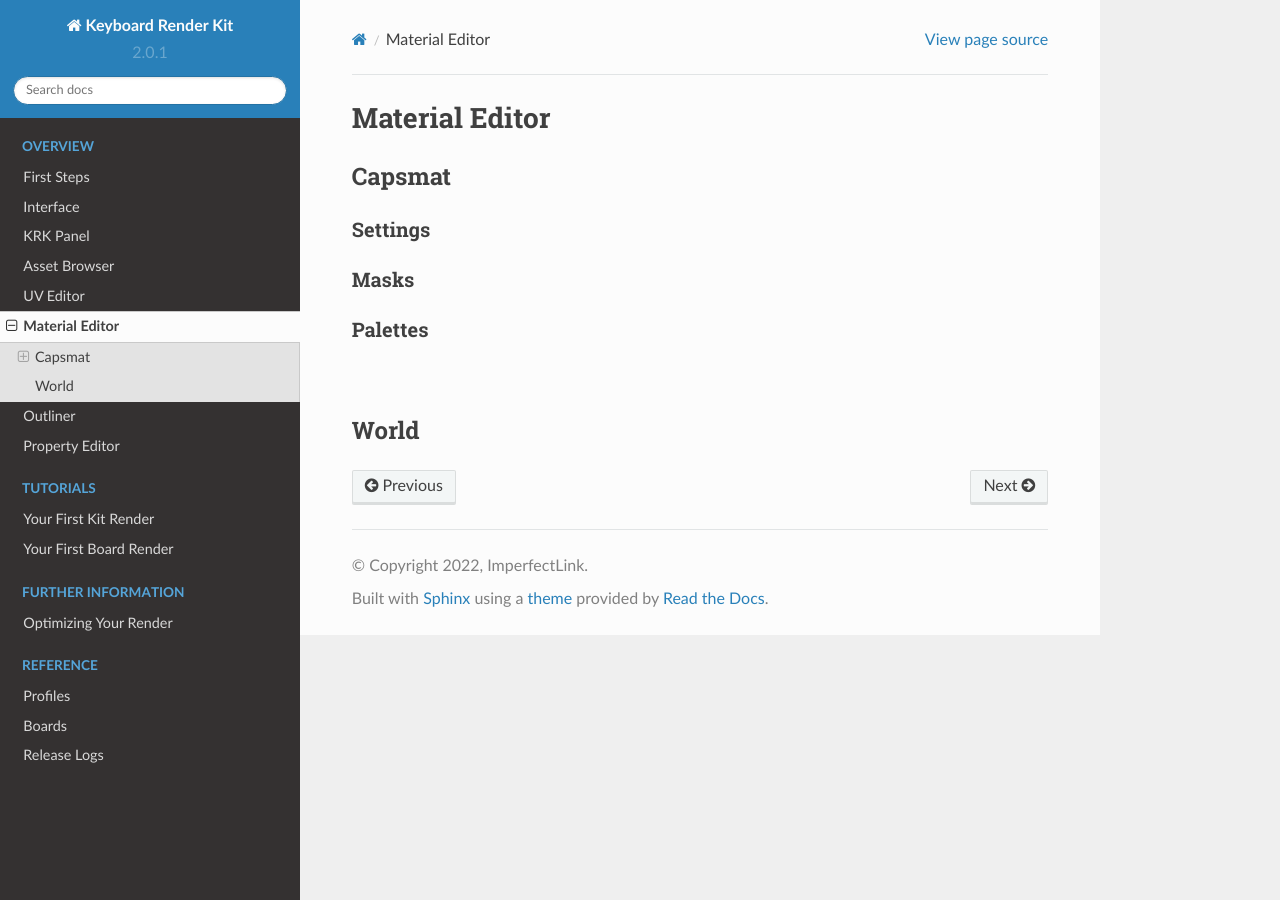
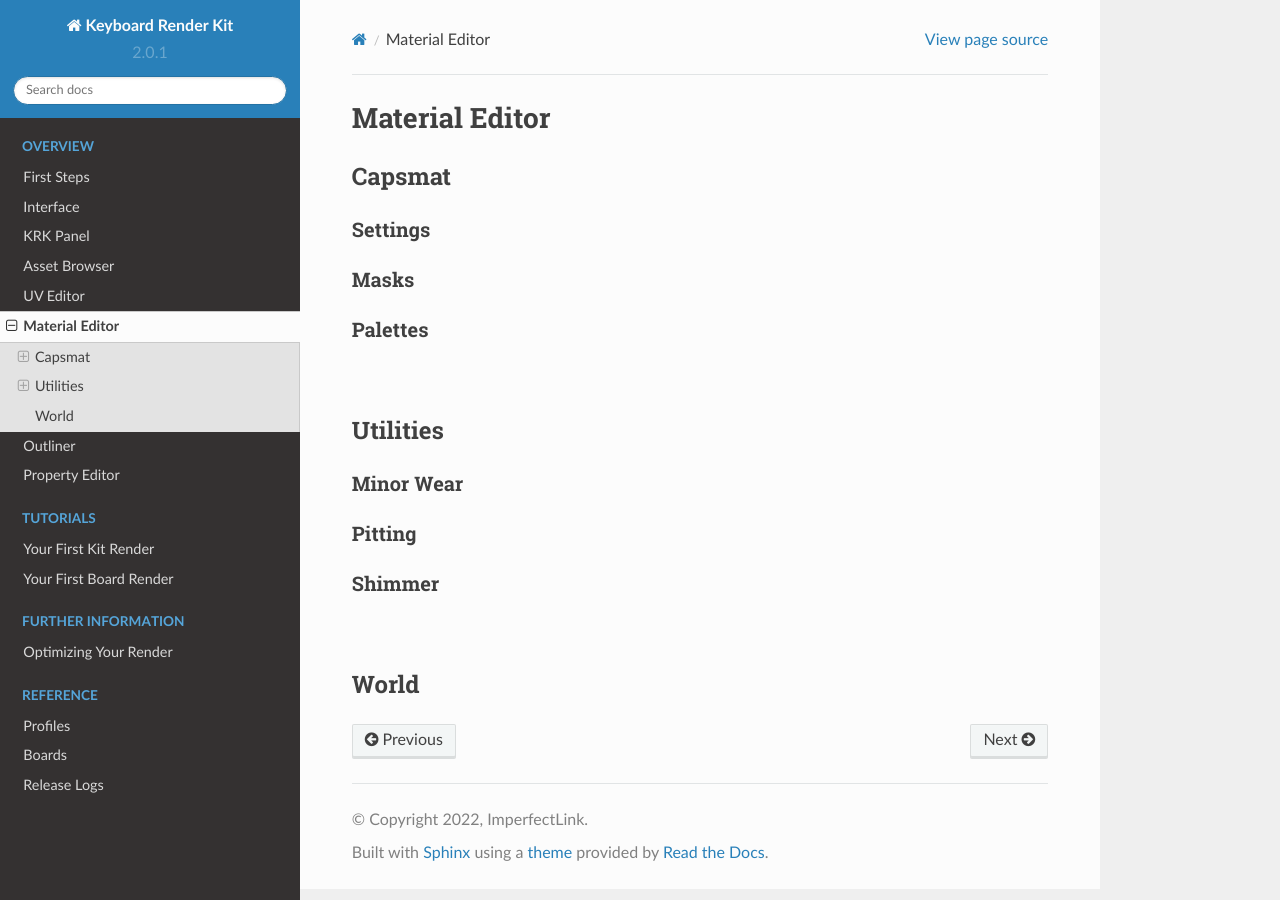
Before and after one commit to imperfectlink/KeyboardRenderKit, a Sphinx documentation site: the page built from docs/source/materials.rst, in a window 1280 px wide. Built offline with Sphinx 7.4.7 and the Read the Docs theme 2.0.0, drawn with Linux system fonts in a browser that asks for light colours.

Commit message:
Update materials.rst

```diff
--- a/docs/source/materials.rst
+++ b/docs/source/materials.rst
@@ -11,5 +11,19 @@ Palettes
 
 |
 
+Utilities
+~~~~
+
+Minor Wear
+----
+
+Pitting
+----
+
+Shimmer
+----
+
+|
+
 World
 ~~~~
```
